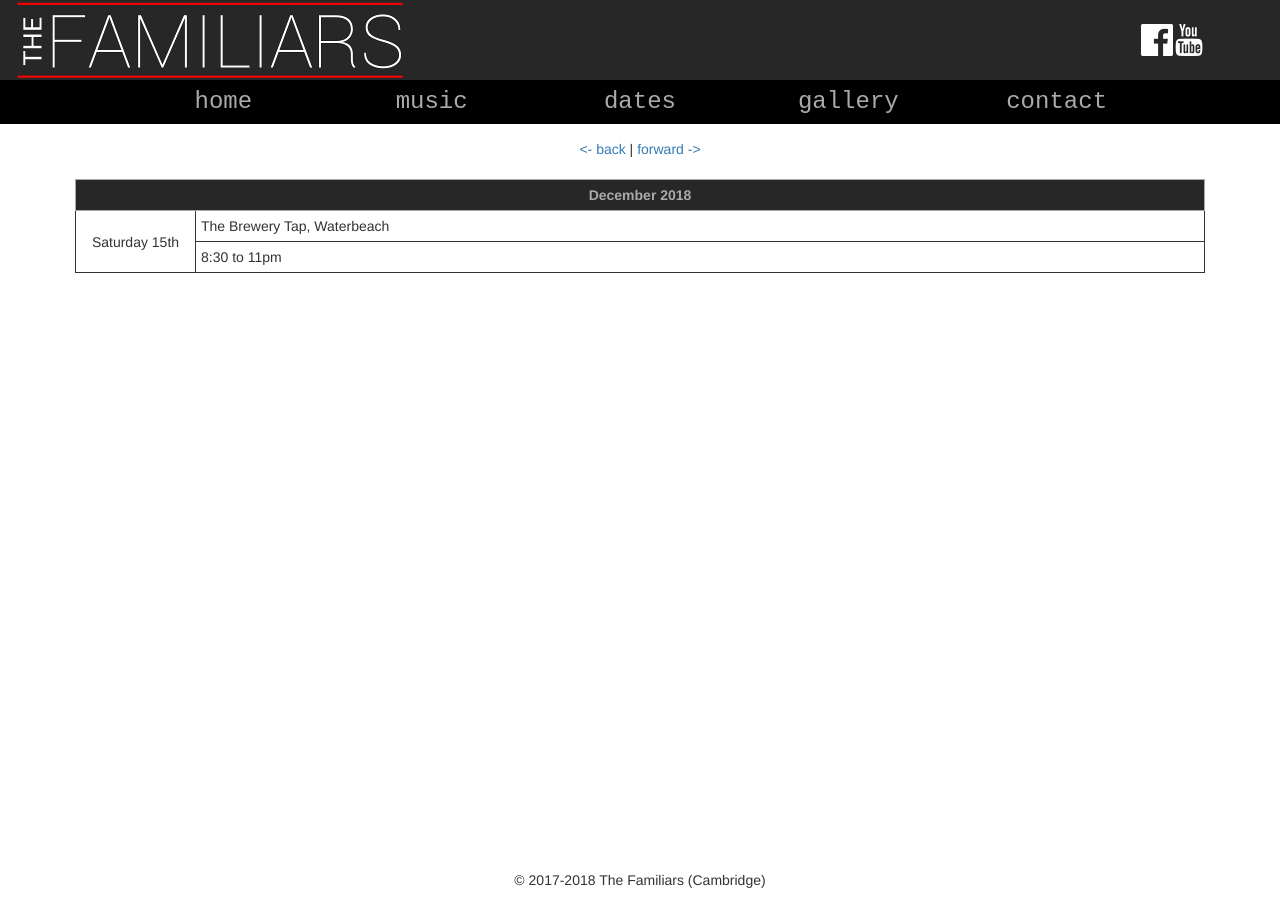
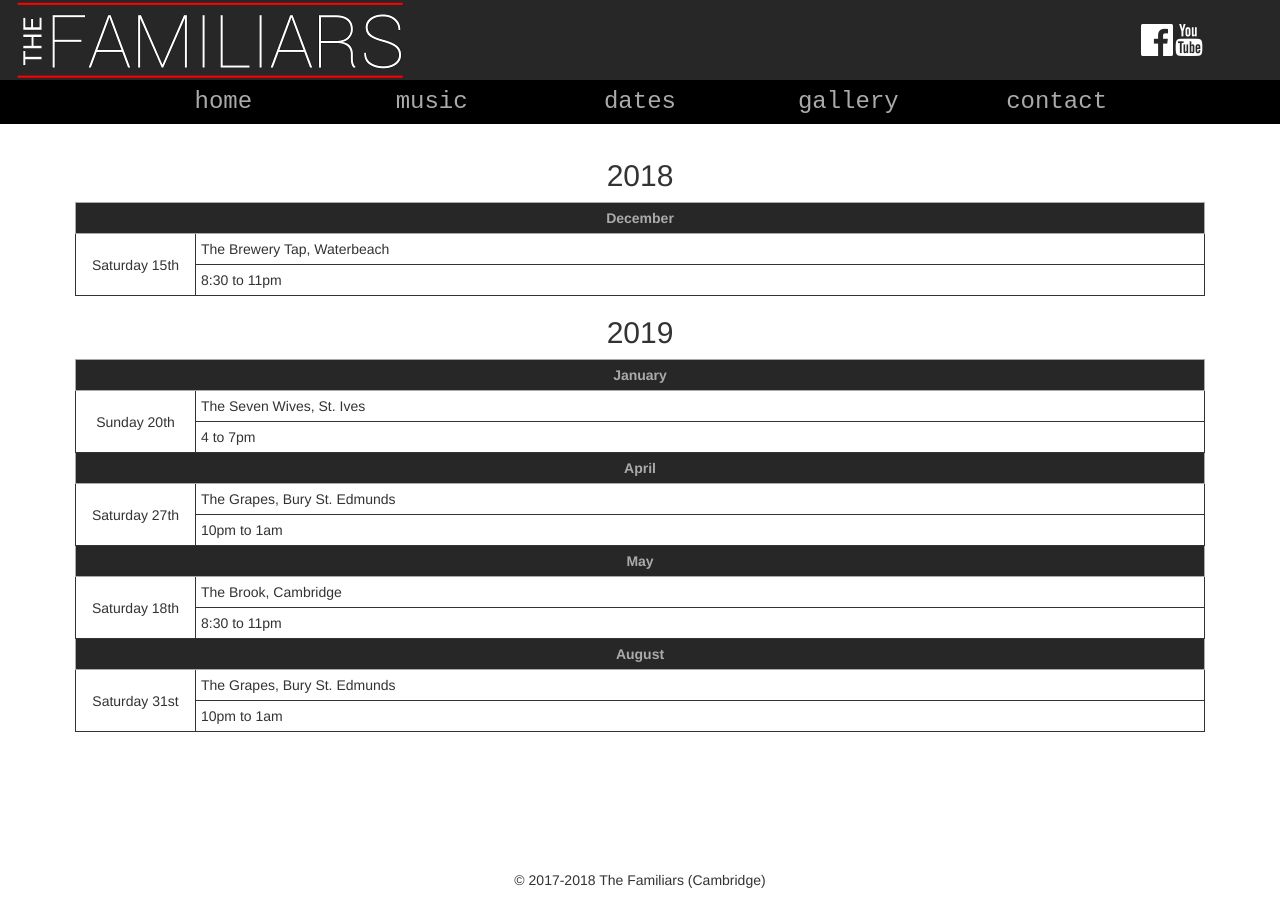
Before and after one commit to familiars-uk/familiars-uk.github.io, a Jekyll site: the page built from dates.html, in a window 1280 px wide. Built offline with Jekyll 4.4.1, drawn with Linux system fonts in a browser that asks for light colours; part of the change alters nothing that is shown.

Commit message:
Rework dates page
The json is now arranged in hierarchical dictionaries under year, month,
then day. The dates page now shows all future events at once, and the
navigation arrows have been removed.

```diff
--- a/css/dates.css
+++ b/css/dates.css
@@ -1,4 +1,4 @@
-#controls {
+h2 {
     text-align:       center;
 }
 
--- a/data/dates.json
+++ b/data/dates.json
@@ -1,46 +1,72 @@
 {
-    "2018-05-25": {
+    "2018": {
+        "04": {
+            "25": {
                 "location": "The Boathouse, Cambridge",
                 "details": "9pm until late"
+            }
         },
-    "2018-06-29": {
+        "05": {
+            "29": {
                 "location": "The Three Tuns, Huntingdon",
                 "details": "9pm until late"
+            }
         },
-    "2018-08-18": {
+        "07": {
+            "18": {
                 "location": "The Grapes, Cambridge",
                 "details": "9pm until late"
+            }
         },
-    "2018-09-29": {
+        "08": {
+            "29": {
                 "location": "The Nelson's Head, St. Ives",
                 "details": "9pm until late"
+            }
         },
-    "2018-10-13": {
+        "09": {
+            "13": {
                 "location": "The Three Tuns, Huntingdon",
                 "details": "9pm until late"
+            }
         },
-    "2018-10-25": {
+        "09": {
+            "25": {
                 "location": "The Tap Room, St. Ives",
                 "details": "9pm until late"
+            }
         },
-    "2018-12-15": {
+        "11": {
+            "15": {
                 "location": "The Brewery Tap, Waterbeach",
                 "details": "8:30 to 11pm"
+            }
+        }
     },
-    "2019-01-20": {
+    "2019": {
+        "00": {
+            "20": {
                 "location": "The Seven Wives, St. Ives",
                 "details": "4 to 7pm"
+            }
         },
-    "2019-04-27": {
+        "03": {
+            "27": {
                 "location": "The Grapes, Bury St. Edmunds",
                 "details": "10pm to 1am"
+            }
         },
-    "2019-05-18": {
+        "04": {
+            "18": {
                 "location": "The Brook, Cambridge",
                 "details": "8:30 to 11pm"
+            }
         },
-    "2019-08-30": {
+        "07": {
+            "31": {
                 "location": "The Grapes, Bury St. Edmunds",
                 "details": "10pm to 1am"
             }
         }
+    }
+}
--- a/dates.html
+++ b/dates.html
@@ -8,11 +8,6 @@ scripts:
 
 <div class="row">
                 <div class="col-xs-12">
-                    <section id="controls">
-                        <a href="javascript:void(0)" id="bck">&lt;- back</a>
-                        |
-                        <a href="javascript:void(0)" id="fwd">forward -&gt;</a>
-                    </section>
                     <section class="bottom" id="dates">
                     </section>
                 </div>
--- a/js/dates.js
+++ b/js/dates.js
@@ -33,64 +33,64 @@ function zeroPad(value) {
 }
 
 function makeCalendar(date, data) {
-    var year  = date.getFullYear();
-    var month = date.getMonth();
+    var currentYear  = date.getFullYear();
+    var currentMonth = date.getMonth();
+    var currentDay   = date.getDate();
 
-    var table = "";
-    var datesThisMonth = 0;
+    var html = "";
 
-    table += "<div id='calendar'>"
-    table += "<table>";
-    table += "<th colspan='2'>" + monthNames[month] + " " + year + "</th>";
+    html += "<div id='calendar'>"
 
-    for (var day = 1; day <= daysInMonth(year, month); day++) {
-        var daysDate = new Date(year, month, day);
-        var dateString = year + "-" + zeroPad(month + 1) + "-" + zeroPad(day);
-        var dayString  = dayNames[daysDate.getDay()];
-        var gig = data[dateString];
+    for (var year in data)
+    {
+        if (year >= currentYear)
+        {
+            html += "<h2>" + year + "</h2>";
+            html += "<table>";
 
-        if (gig)
-        {
-            datesThisMonth += 1;
+            for (var month in data[year])
+            {
+                if (month >= currentMonth || year > currentYear)
+                {
+                    html += "<th colspan='2'>"
+                            + monthNames[parseInt(month)]
+                            + "</th>";
 
-            table += "<tr>";
-            table += "<td class='date' rowspan='2'>"
-                     + dayString + " " + day + getOrdinalSuffix(day) + "</td>";
-            table += "<td>" + gig.location + "</td>";
-            table += "</tr>";
-            table += "<tr>";
-            table += "<td>" + gig.details + "</td>";
-            table += "</tr>";
+                    for (var day in data[year][month])
+                    {
+                        if (day >= currentDay)
+                        {
+                            var gig       = data[year][month][day];
+                            var daysDate  = new Date(year, month, day);
+                            var dayString = dayNames[daysDate.getDay()];
+
+                            html += "<tr>";
+                            html += "<td class='date' rowspan='2'>"
+                                     + dayString + " "
+                                     + day + getOrdinalSuffix(parseInt(day))
+                                     + "</td>";
+                            html += "<td>" + gig.location + "</td>";
+                            html += "</tr>";
+                            html += "<tr>";
+                            html += "<td>" + gig.details + "</td>";
+                            html += "</tr>";
+                        }
+                    }
+
+                }
+            }
+
+            html += "<table>";
         }
     }
 
-    if (0 == datesThisMonth) {
-        table += "<tr>";
-        table += "<td colspan='2'>No dates this month</td>";
-        table += "</tr>";
-    }
+    html += "</div>";
 
-    table += "</table>";
-    table += "</div>";
-
-    return table;
+    return html
 }
 
 function update(date, data) {
-    $("#bck").off('click');
-    $("#fwd").off('click');
-
     $("#dates").html(makeCalendar(date, data));
-
-    var actualYear  = date.getFullYear();
-    var actualMonth = date.getMonth();
-
-    $("#bck").on('click', function() {
-        update(new Date(actualYear, actualMonth - 1), data);
-    });
-    $("#fwd").on('click', function() {
-        update(new Date(actualYear, actualMonth + 1), data);
-    });
 }
 
 $(document).ready(function() {
```
Lines whose indentation alone changed are shown as unchanged.
